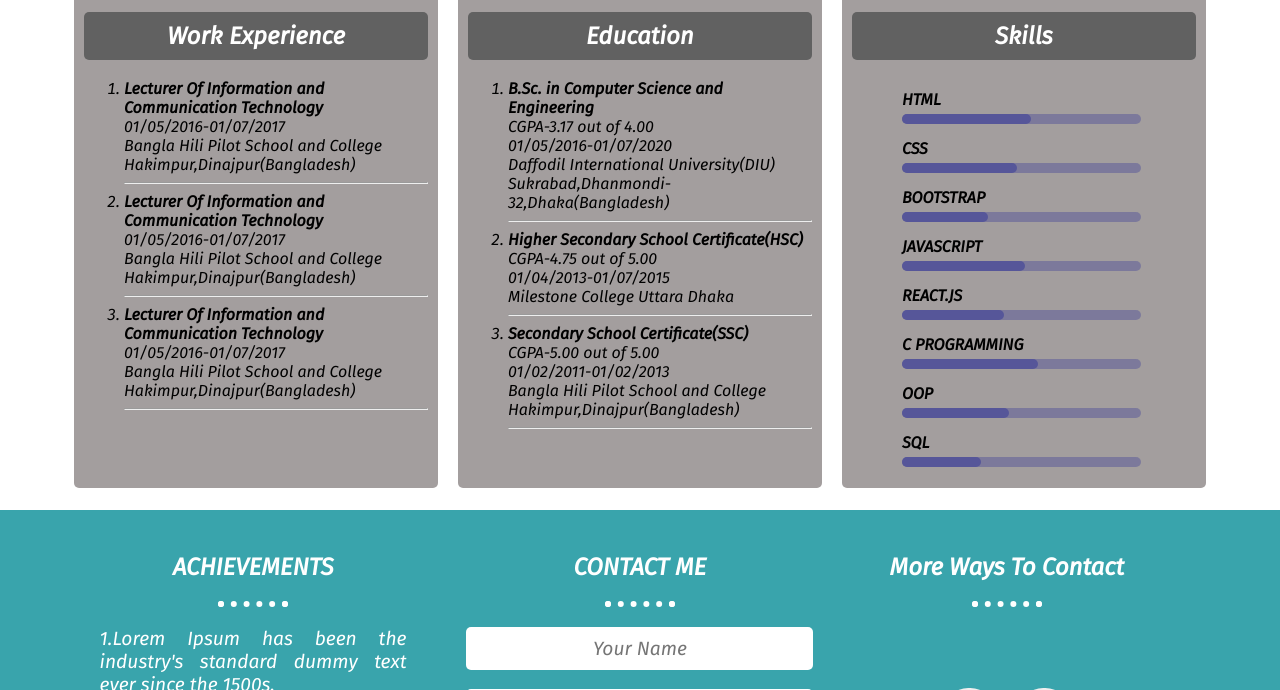
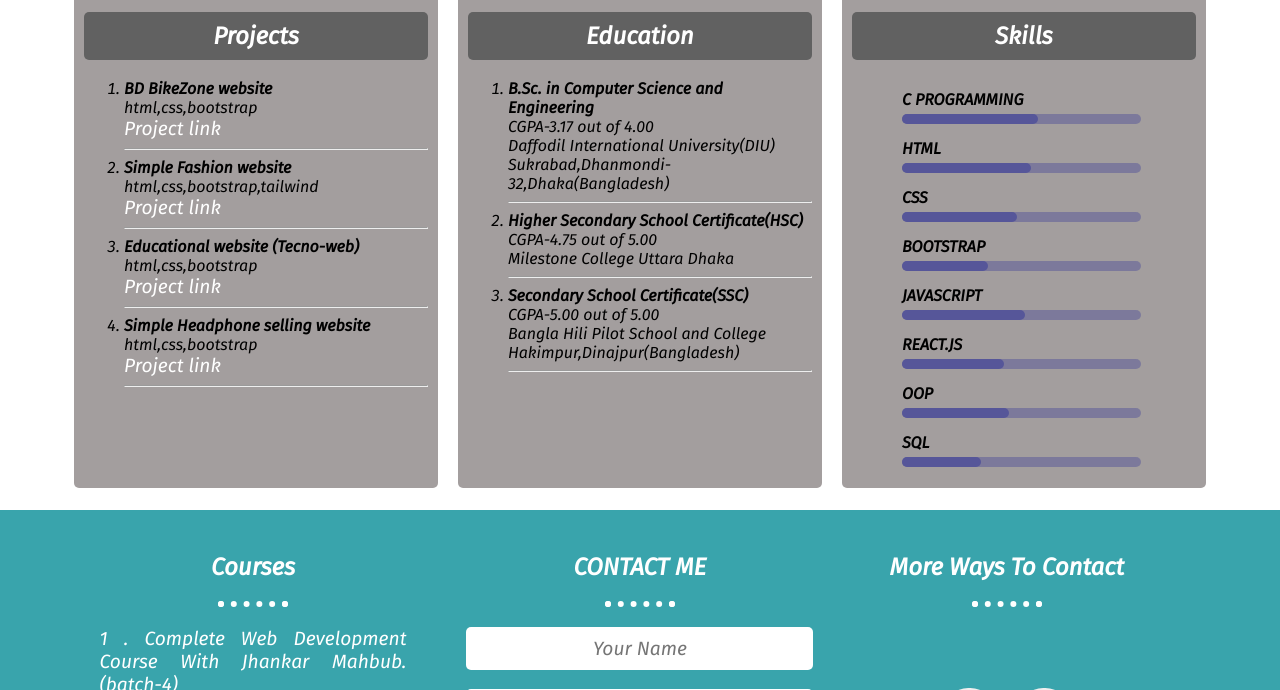
Before and after one commit to shihab0005/Portfolio-Shihab-Khan, a plain HTML site: page index.html in a window 1280 px wide. Shown: the part 1598-2288 px from the top of the page. Drawn offline with Linux system fonts and the light colour scheme; a web font is replaced by a local one.

Commit message:
profile-update

```diff
--- a/index.html
+++ b/index.html
@@ -45,9 +45,9 @@
     <div class="profile">
         <img class="top-weather-icon" src="images/weather.png" alt="topweathericon">
         <div class="profile-desc">
-            <h1>I am a student of Computer Science<br>&<br>Web Developer</h1>
-            <p>Hi ! My name is Md Shihab Khan.Welcome to my personal page that I've designed to showcase my skills and
-                expertise that I've accumulated over the year
+            <h1>I am a student of Computer Science<br>&<br>Engineering</h1>
+            <p>Hi ! My name is Md Shihab Khan.Welcome to my personal page that I've designed to Develop my skills and
+                expirence step by step.
             </p>
             <img class="bottom-weather-icon" src="images/weather.png" alt="bottomweathericon">
         </div>
@@ -65,13 +65,14 @@
 
         </div>
         <div class="aboutme-desc col-6">
-            <p>Lorem ipsum dolor sit amet, consectetur adipisicing elit. Hic mollitia a natus voluptate. Autem
-                blanditiis inventore, tempore et vel aut molestiae ratione illo, cumque unde enim deserunt odit
-                assumenda ullam.</p>
+            <p>I am a proud learner of 2021 and I am graduate from Daffodil International University(DIU) with Computer
+                Science and Engineering.As a computer science student my keen interest in font end development. </p>
 
             <p>
-                Lorem ipsum dolor sit amet consectetur, adipisicing elit. Maxime rem esse vitae, nisi quos ratione quam
-                excepturi magnam est libero nam non quas perspiciatis odit sint itaque tempora necessitatibus? Autem?
+                I am self motivated and quick learner.
+                I have a strong focus on building my professional skill and abilities. . I work best in roles where
+                utilizing, allows me to make a positive impact while using creative problem-solving to resolve issues
+                and achieve goals.
             </p>
             <hr class="aboutme-hr">
             <p>Name : Md Shihab Khan</p>
@@ -82,7 +83,7 @@
             <hr class="aboutme-hr">
             <p>Phone :<a href="tel:01888056755"> 01888056755</a></p>
             <hr class="aboutme-hr">
-            <p>Github :<a href="https://github.com/shihab0005"> shihab0005</a></p>
+            <p>Github :<a href="https://github.com/shihab0005" target="_blank"> shihab0005</a></p>
 
         </div>
 
@@ -98,30 +99,40 @@
 
                 </div>
                 <div class="card-title">
-                    <h2>Work Experience</h2>
+                    <h2>Projects</h2>
 
                 </div>
                 <div class="card-desc">
                     <ol>
                         <li>
-                            <strong>Lecturer Of Information and Communication Technology</strong><br />
-                            01/05/2016-01/07/2017<br />
-                            Bangla Hili Pilot School and College<br />
-                            Hakimpur,Dinajpur(Bangladesh)<br />
+                            <strong>BD BikeZone website</strong><br />
+                            html,css,bootstrap<br />
+                            <a href=" https://shihab0005.github.io/BD-BikeZone-website/" target="_blank">Project
+                                link</a>
+
                         </li>
                         <hr>
                         <li>
-                            <strong>Lecturer Of Information and Communication Technology</strong><br />
-                            01/05/2016-01/07/2017<br />
-                            Bangla Hili Pilot School and College<br />
-                            Hakimpur,Dinajpur(Bangladesh)<br />
+                            <strong>Simple Fashion website</strong><br />
+                            html,css,bootstrap,tailwind<br />
+                            <a href="https://shihab0005.github.io/Penguin-Fashion-Tailwind/" target="_blank">Project
+                                link</a>
+
                         </li>
                         <hr>
                         <li>
-                            <strong>Lecturer Of Information and Communication Technology</strong><br />
-                            01/05/2016-01/07/2017<br />
-                            Bangla Hili Pilot School and College<br />
-                            Hakimpur,Dinajpur(Bangladesh)<br />
+                            <strong>Educational website (Tecno-web)</strong><br />
+                            html,css,bootstrap<br />
+                            <a href="https://shihab0005.github.io/Complete-Responsive-Website-Using-Bootstrap/"
+                                target="_blank">Project
+                                link</a>
+                        </li>
+                        <hr>
+                        <li>
+                            <strong>Simple Headphone selling website</strong><br />
+                            html,css,bootstrap<br />
+                            <a href="https://shihab0005.github.io/panda-ecommers-bootstrap/" target="_blank">Project
+                                link</a>
                         </li>
                         <hr>
 
@@ -146,7 +157,6 @@
                         <li>
                             <strong>B.Sc. in Computer Science and Engineering</strong><br />
                             CGPA-3.17 out of 4.00<br />
-                            01/05/2016-01/07/2020<br />
                             Daffodil International University(DIU)<br />
                             Sukrabad,Dhanmondi-32,Dhaka(Bangladesh)<br />
                         </li>
@@ -154,14 +164,12 @@
                         <li>
                             <strong>Higher Secondary School Certificate(HSC)</strong><br />
                             CGPA-4.75 out of 5.00<br />
-                            01/04/2013-01/07/2015<br />
                             Milestone College Uttara Dhaka<br />
                         </li>
                         <hr>
                         <li>
                             <strong>Secondary School Certificate(SSC)</strong><br />
                             CGPA-5.00 out of 5.00<br />
-                            01/02/2011-01/02/2013<br />
                             Bangla Hili Pilot School and College<br />
                             Hakimpur,Dinajpur(Bangladesh)<br />
                         </li>
@@ -186,13 +194,12 @@
                 <div class="card-desc">
                     <div class="skills-container">
                         <ul>
+                            <li class="c">C programming</li>
                             <li class="html">HTML</li>
                             <li class="css">CSS</li>
                             <li class="bootstrap">Bootstrap</li>
                             <li class="Javascript">Javascript</li>
-
                             <li class="react">React.Js</li>
-                            <li class="c">C programming</li>
                             <li class="oop">OOP</li>
                             <li class="sql">SQL</li>
                         </ul>
@@ -212,12 +219,12 @@
 
     <div class="achievement-contact" id="achievement-contact">
         <div class="achivement col-4">
-            <h2>ACHIEVEMENTS</h2>
+            <h2>Courses</h2>
             <hr class="dotted-hr">
-            <p>1.Lorem Ipsum has been the industry's standard dummy text ever since the 1500s,</p>
-            <p>2.Lorem Ipsum has been the industry's standard dummy text ever since the 1500s,</p>
-            <p>3.Lorem Ipsum has been the industry's standard dummy text ever since the 1500s,</p>
-            <p>4.Lorem Ipsum has been the industry's standard dummy text ever since the 1500s,</p>
+            <p>1 . Complete Web Development Course With Jhankar Mahbub.
+                (batch-4)
+            </p>
+
         </div>
 
         <div class="contact col-4">
```
